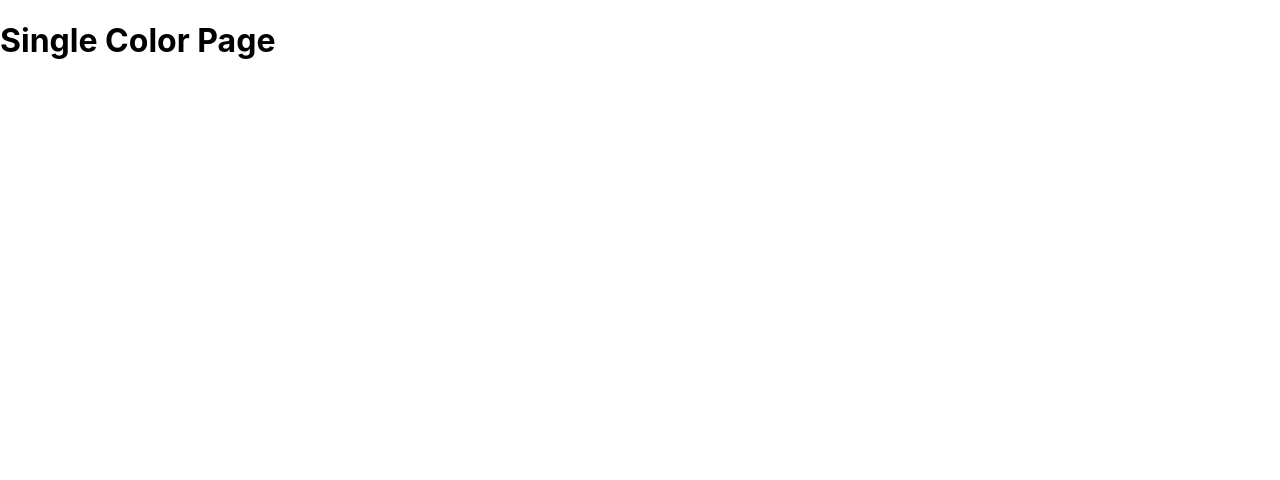
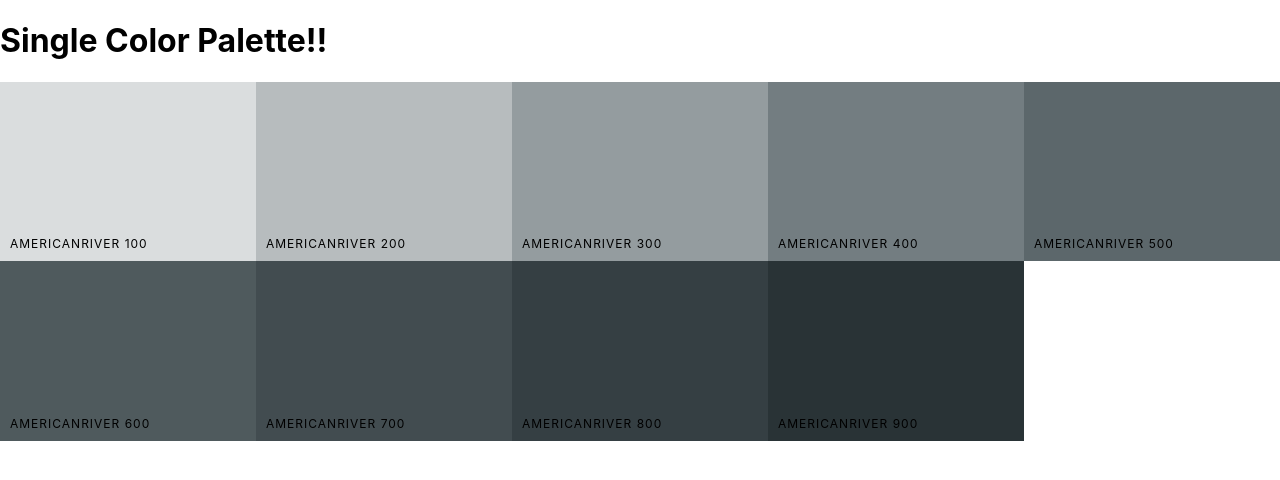
Before and after one commit to Keo222/color-app, a React (Create React App) app: page /palette/flat-ui-colors-american/americanriver in a window 1280 px wide. Shown: the top 480 px of the page. Built offline with nearby package versions, Linux system fonts and the light colour scheme.

Commit message:
set up colorboxes is singlecolorpalette

```diff
--- a/src/App.js
+++ b/src/App.js
@@ -1,6 +1,7 @@
 import React, { Component } from 'react';
 import Palette from './Palette';
 import PaletteList from './PaletteList';
+import SingleColorPalette from './SingleColorPalette';
 import seedColors from './seedColors';
 
 import {Route, Switch} from 'react-router-dom';
@@ -18,7 +19,14 @@
       <Switch>
           <Route exact path="/" render={(routeProps) => <PaletteList palettes={seedColors} {...routeProps} />}/>
           <Route exact path="/palette/:id" render={(routeProps) => <Palette palette={generatePalette(this.findPalette(routeProps.match.params.id))} />} />
-          <Route exact path="/palette/:palettedId/:colorId" render={() => <h1>Single Color Page</h1>}/>
+          <Route exact path="/palette/:paletteId/:colorId"
+            render={(routeProps) =>
+              <SingleColorPalette
+                palette={generatePalette(this.findPalette(routeProps.match.params.paletteId))}
+                colorId={routeProps.match.params.colorId}
+              />
+            }
+          />
         </Switch>
     )
   }
--- a/src/ColorBox.js
+++ b/src/ColorBox.js
@@ -16,7 +16,7 @@
         });
     }
     render() {
-        const {name, background} =  this.props;
+        const {name, background, paletteId, colorId, showLink} =  this.props;
         const {copied} = this.state
         return (
             <CopyToClipboard text={background} onCopy={this.changeCopyState}>
@@ -35,9 +35,11 @@
                         </div>
                         <button className="copy-button">Copy</button>
                     </div>
-                    <Link to='/' onClick={(e) => e.stopPropagation()}>
-                        <span className="see-more">More</span>
-                    </Link>
+                    {showLink &&
+                        <Link to={`/palette/${paletteId}/${colorId}`} onClick={(e) => e.stopPropagation()}>
+                            <span className="see-more">More</span>
+                        </Link>
+                    }
                 </div>
             </CopyToClipboard>
         )
--- a/src/Palette.js
+++ b/src/Palette.js
@@ -20,10 +20,10 @@
         this.setState({format: val})
     }
     render() {
-        const {colors, paletteName, emoji} = this.props.palette;
+        const {colors, paletteName, emoji, id } = this.props.palette;
         const {level, format} = this.state
         const colorBoxes = colors[level].map(c => (
-            <ColorBox background={c[format]} name={c.name} key={c.id} />
+            <ColorBox background={c[format]} name={c.name} key={c.id} paletteId={id} colorId={c.id} showLink={true} />
         ));
         return (
             <div className="Palette">
--- a/src/PaletteList.js
+++ b/src/PaletteList.js
@@ -46,7 +46,7 @@
                     </nav>
                     <div className={classes.palettes}>
                         {palettes.map(p => (
-                            <MiniPalette {...p} handleClick={()=> this.goToPalette(p.id)} />
+                            <MiniPalette {...p} key={p.id} handleClick={()=> this.goToPalette(p.id)} />
                         ))}
                     </div>
                 </div>
--- /dev/null
+++ b/src/SingleColorPalette.js
@@ -0,0 +1,38 @@
+import React, { Component } from 'react';
+import ColorBox from './ColorBox';
+
+export default class SingleColorPalette extends Component {
+    constructor(props){
+        super(props);
+        // this.state = {
+        //     format: "hex"
+        // }
+        this._shades = this.gatherShades(this.props.palette, this.props.colorId)
+    }
+    gatherShades(palette, filterColor){
+        let shades = [];
+        let allColors = palette.colors;
+
+        for(let key in allColors){
+            shades = shades.concat(
+                allColors[key].filter(color => color.id === filterColor)
+            )
+        }
+        return shades.slice(1)
+    }
+    render() {
+        // const { format } = this.state;
+        // const { id } = this.props.palette;
+        const colorBoxes = this._shades.map(c => (
+            <ColorBox name={c.name} key={c.name} background={c.hex} showLink={false} />
+        ));
+        return (
+            <div className="Palette">
+                <h1>Single Color Palette!!</h1>
+                <div className="Palette-colors">
+                    {colorBoxes}
+                </div>
+            </div>
+        )
+    }
+}
```
